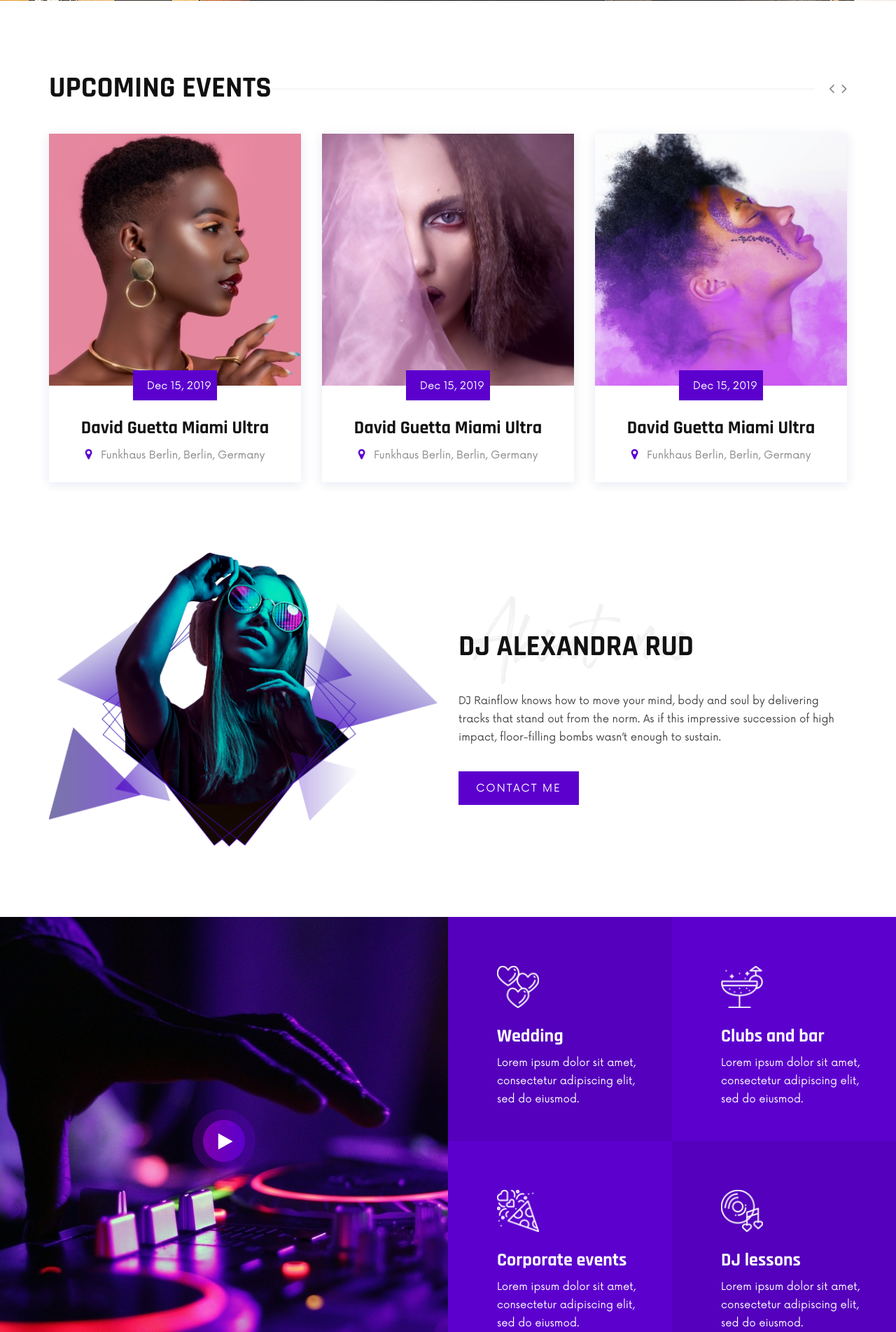
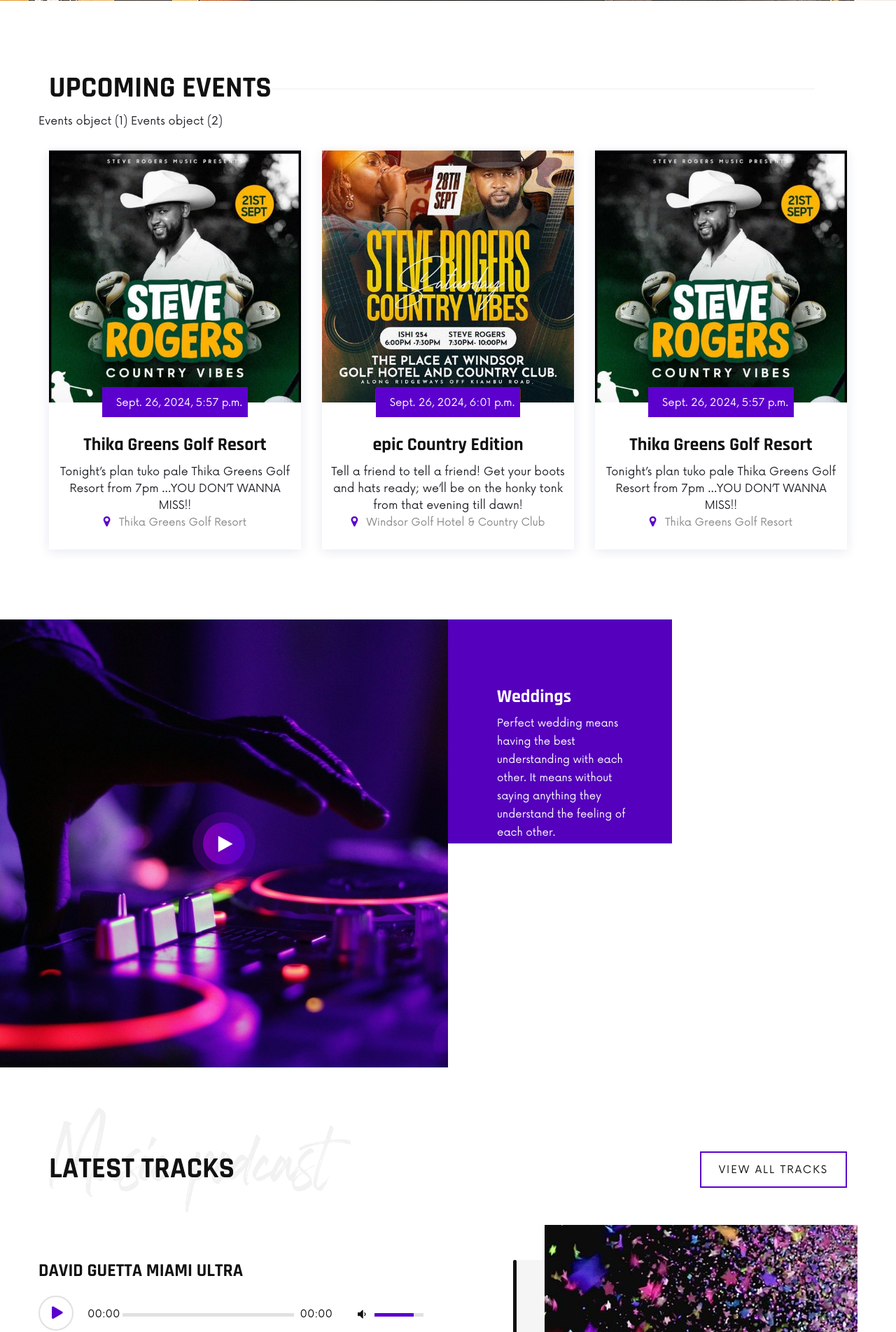
Before and after one commit to koshtony/music_website, a Django app: page / in a window 1280 px wide. Shown: the part 1054-2957 px from the top of the page at 70% size. Run offline with Django 4.2, Linux system fonts and the light colour scheme; data comes from the database, SQL or seed files in the repository; both versions use the stored data as it was after the commit; some libraries are stand-ins or nearby versions.

Commit message:
added events sections

```diff
--- a/music/music_site/models.py
+++ b/music/music_site/models.py
@@ -20,9 +20,11 @@
     description = models.TextField()
     image = models.ImageField(default="default.jpg",upload_to="events_category_images")
 
+
 class Events(models.Model):
 
     title = models.CharField(max_length=200)
     details = models.TextField(max_length=200)
+    location = models.CharField(max_length=200,default="")
     dates = models.DateTimeField(auto_now_add=True)
     image = models.ImageField(default="default.jpg",upload_to="events_images")
--- a/music/music_site/templates/music_site/base.html
+++ b/music/music_site/templates/music_site/base.html
@@ -8,7 +8,7 @@
     <meta name="keywords" content="DJoz, unica, creative, html">
     <meta name="viewport" content="width=device-width, initial-scale=1.0">
     <meta http-equiv="X-UA-Compatible" content="ie=edge">
-    <title>DJoz | Template</title>
+    <title>Steve Rogers | Kenya</title>
 
     <!-- Google Font -->
     <link href="https://fonts.googleapis.com/css2?family=Rajdhani:wght@400;500;600;700&display=swap" rel="stylesheet">
--- a/music/music_site/templates/music_site/index.html
+++ b/music/music_site/templates/music_site/index.html
@@ -36,58 +36,26 @@
 		</div>
 		<div class="row">
 			<div class="event__slider owl-carousel">
+
+				{% for event in events %}
+				{{ event}}
 				<div class="col-lg-4">
 					<div class="event__item">
-						<div class="event__item__pic set-bg" data-setbg="img/events/event-1.jpg">
+						<div class="event__item__pic set-bg" data-setbg="{{event.image.url}}">
 							<div class="tag-date">
-								<span>Dec 15, 2019</span>
+								<span>{{event.dates}}</span>
 							</div>
 						</div>
 						<div class="event__item__text">
-							<h4>David Guetta Miami Ultra</h4>
-							<p><i class="fa fa-map-marker"></i> Funkhaus Berlin, Berlin, Germany</p>
+							<h4>{{event.title}}</h4>
+							<span>{{event.details}}</span>
+							<p><i class="fa fa-map-marker"></i> {{event.location}}</p>
 						</div>
 					</div>
 				</div>
-				<div class="col-lg-4">
-					<div class="event__item">
-						<div class="event__item__pic set-bg" data-setbg="img/events/event-2.jpg">
-							<div class="tag-date">
-								<span>Dec 15, 2019</span>
-							</div>
-						</div>
-						<div class="event__item__text">
-							<h4>David Guetta Miami Ultra</h4>
-							<p><i class="fa fa-map-marker"></i> Funkhaus Berlin, Berlin, Germany</p>
-						</div>
-					</div>
-				</div>
-				<div class="col-lg-4">
-					<div class="event__item">
-						<div class="event__item__pic set-bg" data-setbg="img/events/event-3.jpg">
-							<div class="tag-date">
-								<span>Dec 15, 2019</span>
-							</div>
-						</div>
-						<div class="event__item__text">
-							<h4>David Guetta Miami Ultra</h4>
-							<p><i class="fa fa-map-marker"></i> Funkhaus Berlin, Berlin, Germany</p>
-						</div>
-					</div>
-				</div>
-				<div class="col-lg-4">
-					<div class="event__item">
-						<div class="event__item__pic set-bg" data-setbg="img/events/event-2.jpg">
-							<div class="tag-date">
-								<span>Dec 15, 2019</span>
-							</div>
-						</div>
-						<div class="event__item__text">
-							<h4>David Guetta Miami Ultra</h4>
-							<p><i class="fa fa-map-marker"></i> Funkhaus Berlin, Berlin, Germany</p>
-						</div>
-					</div>
-				</div>
+
+				{% endfor %}
+
 			</div>
 		</div>
 	</div>
@@ -95,29 +63,7 @@
 <!-- Event Section End -->
 
 <!-- About Section Begin -->
-<section class="about spad">
-	<div class="container">
-		<div class="row">
-			<div class="col-lg-6">
-				<div class="about__pic">
-					<img src="img/about/about.png" alt="">
-				</div>
-			</div>
-			<div class="col-lg-6">
-				<div class="about__text">
-					<div class="section-title">
-						<h2>DJ Alexandra Rud</h2>
-						<h1>About me</h1>
-					</div>
-					<p>DJ Rainflow knows how to move your mind, body and soul by delivering tracks that stand out
-						from the norm. As if this impressive succession of high impact, floor-filling bombs wasn’t
-						enough to sustain.</p>
-					<a href="#" class="primary-btn">CONTACT ME</a>
-				</div>
-			</div>
-		</div>
-	</div>
-</section>
+
 <!-- About Section End -->
 
 <!-- Services Section Begin -->
@@ -131,34 +77,16 @@
 			</div>
 			<div class="col-lg-6 p-0">
 				<div class="row services__list">
+					{% for ec in events_category %}
 					<div class="col-lg-6 p-0 order-lg-1 col-md-6 order-md-1">
 						<div class="service__item deep-bg">
-							<img src="img/services/service-1.png" alt="">
-							<h4>Wedding</h4>
-							<p>Lorem ipsum dolor sit amet, consectetur adipiscing elit, sed do eiusmod.</p>
+
+							<h4>{{ec.name}}</h4>
+							<p>{{ec.description}}</p>
 						</div>
 					</div>
-					<div class="col-lg-6 p-0 order-lg-2 col-md-6 order-md-2">
-						<div class="service__item">
-							<img src="img/services/service-2.png" alt="">
-							<h4>Clubs and bar</h4>
-							<p>Lorem ipsum dolor sit amet, consectetur adipiscing elit, sed do eiusmod.</p>
-						</div>
-					</div>
-					<div class="col-lg-6 p-0 order-lg-4 col-md-6 order-md-4">
-						<div class="service__item deep-bg">
-							<img src="img/services/service-4.png" alt="">
-							<h4>DJ lessons</h4>
-							<p>Lorem ipsum dolor sit amet, consectetur adipiscing elit, sed do eiusmod.</p>
-						</div>
-					</div>
-					<div class="col-lg-6 p-0 order-lg-3 col-md-6 order-md-3">
-						<div class="service__item">
-							<img src="img/services/service-3.png" alt="">
-							<h4>Corporate events</h4>
-							<p>Lorem ipsum dolor sit amet, consectetur adipiscing elit, sed do eiusmod.</p>
-						</div>
-					</div>
+					{% endfor %}
+
 				</div>
 			</div>
 		</div>
--- a/music/music_site/views.py
+++ b/music/music_site/views.py
@@ -1,5 +1,5 @@
 from django.shortcuts import render
-from .models import Home
+from .models import Home,Events,About,EventCategory
 
 # Create your views here.
 
@@ -10,7 +10,9 @@
 def index(request):
 
     details = Home.objects.all()
+    events = Events.objects.all().order_by('dates')[:5]
+    events_category = EventCategory.objects.all()
 
-    contxt = {"detail":details[0]}
+    contxt = {"detail":details[0], "events":events, "events_category":events_category}
 
     return render(request,'music_site/index.html',contxt)
```
Also changed, not shown: music/db.sqlite3, music/media/events_category_images/459119443_6600371156799_6152552567042314910_n.jpg (added), music/media/events_images/460158275_18438475678065649_4322255981030799810_n.jpg (added), music/media/events_images/460980909_983101757164159_7376057556327342730_n.jpg (added), music/music_site/migrations/0003_events_location.py (added).
